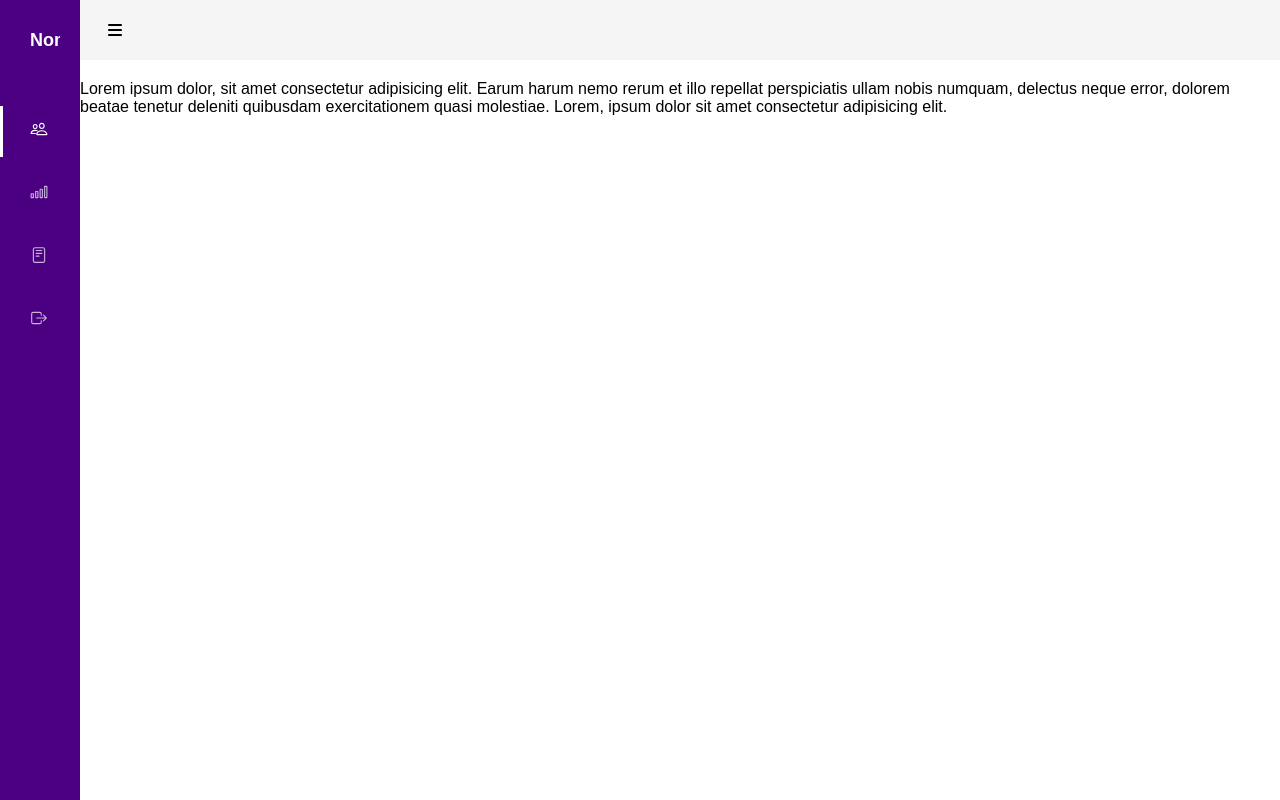
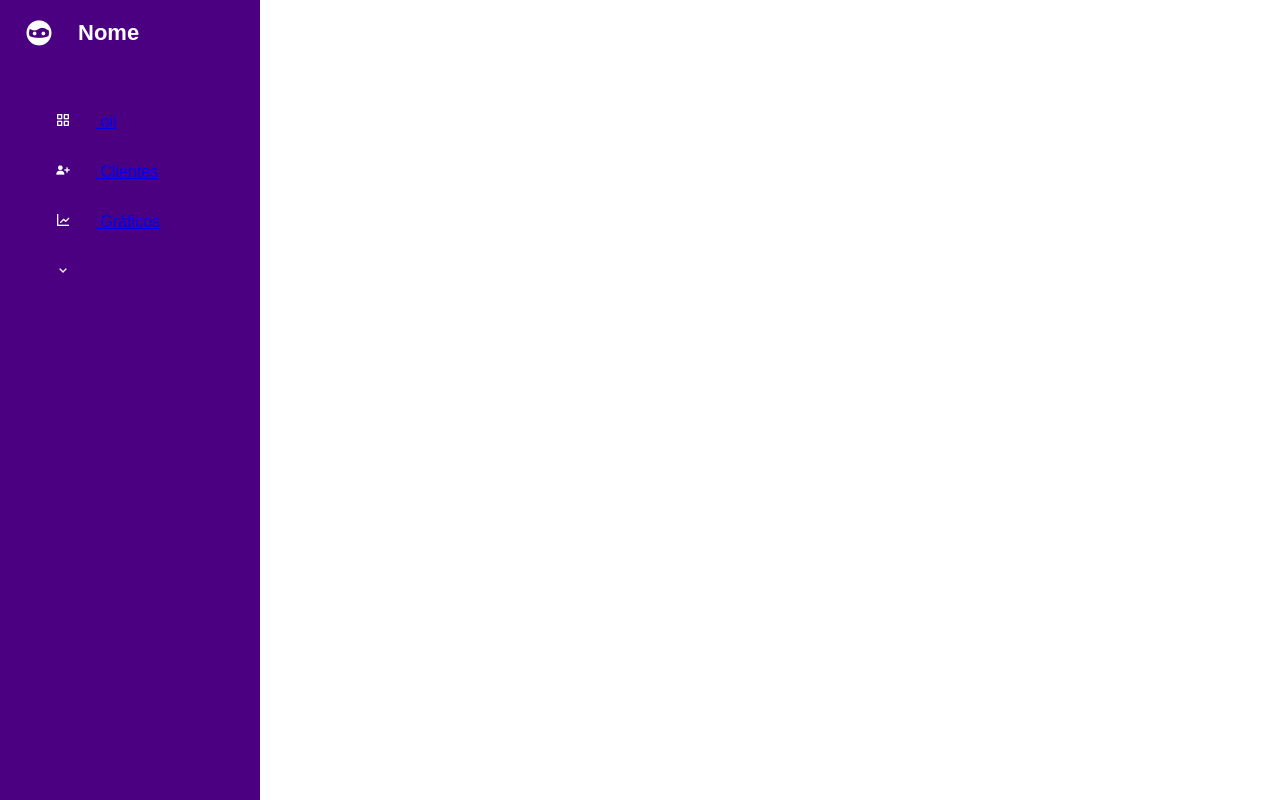
Before and after one commit to brunabrits/TCC_CS, a PHP site: page /includes/telaLogin/painelTeste.php in a window 1280 px wide. Run offline with PHP 8.4, Linux system fonts and the light colour scheme; the visitor is signed in with stand-in values (Sample User, id 1); some libraries are stand-ins or nearby versions.

Commit message:
menu login

```diff
--- a/includes/telaLogin/painelTeste.php
+++ b/includes/telaLogin/painelTeste.php
@@ -5,6 +5,7 @@
     <meta charset="UTF-8">
     <meta http-equiv="X-UA-Compatible" content="IE=edge">
     <meta name="viewport" content="width=device-width, initial-scale=1.0">
+    <link href='https://unpkg.com/boxicons@2.1.2/css/boxicons.min.css' rel='stylesheet'>
     <script src="https://kit.fontawesome.com/41bcea2ae3.js" crossorigin="anonymous"></script>
     <script type="module" src="https://unpkg.com/ionicons@5.5.2/dist/ionicons/ionicons.esm.js"></script>
     <script nomodule src="https://unpkg.com/ionicons@5.5.2/dist/ionicons/ionicons.js"></script>
@@ -14,148 +15,72 @@
             margin: 0;
             padding: 0;
             box-sizing: border-box;
-            text-decoration: none;
+            /* text-decoration: none; */
             font-family: Arial, Helvetica, sans-serif;
         }
 
 
-        header{
-            width: 100%;
-            height: 60px;
-            background: #f5f5f5;
-            display: flex;
-            align-items: center;
-            position:fixed;
+
+
+        .sidebar{
+            position: fixed;
             top: 0;
-            z-index: 200;
+            left: 0;
+            height: 100%;
+            width: 260px;
+            background:  rgb(75,0,130);
 
         }
 
-        .icon_menu{
-            width: 50px;
-            height: 100%;
+        .sidebar .logo-details{
+            height: 65px;
+            width: 100%;
             display: flex;
-            justify-content: center;
             align-items: center;
-            transform: translatex(10px)
-        }
-
-        .icon_menu span{
-            font-size: 20px;
-            cursor: pointer;
-            position: absolute;
-        }
-
-        .menu_side{
-            width: 80px;
-            height: 100%;
-            background:  rgb(75,0,130);
-            position: fixed;
-            top: 0;
-            left: 0;
-            color: white;
-            font-size: 18px;
-            z-index: 300;
-            overflow: hidden;
-            overflow-y: scroll;
-            border-right: 20px solid rgb(75,0,130);
-            transition: all 300ms cubic-bezier(0.785, 0.135, 0.15, 0.86);
-
 
         }
 
-        .menu_side::-webkit-scrollbar{
-            display: none;
+        .sidebar .logo-details i{
+            font-size: 30px;
+            color: #fff;
+
+            height: 50px;
+            min-width: 78px;
+            text-align: center;
+            line-height: 50px;
+
         }
 
-        .menu_side{
-            -ms-overflow-style: none;
-            scrollbar-width: none;
+        .sidebar .logo-details .logo_name{
+            font-size: 22px;
+            color: #fff;
+            font-weight: 600;
+        }
+
+        .sidebar .nav-links{
+            background: rgb(75,0,130);
+            height: 100%;
+            padding: 30px;
+        }
+
+        .sidebar .nav-links li{
+            list-style: none;
+            position: relative;
+
+        }
+
+        .sidebar .nav-links li i{
+            height: 50px;
+            min-width: 66px;
+            text-align: center;
+            line-height: 50px;
+            color: #fff;
         }
 
 
-        body{
-             margin-left: 80px;
-             transition: margin-left 300ms cubic-bezier(0.785, 0.135, 0.15, 0.86);
-             margin-top: 80px;
 
-        }
 
-        .name_page{
-            padding: 20px 30px;
-            display: flex;
-            align-items: center;
-            margin-top: 10px;
 
-        }
-
-        .name_page span{
-            margin-right: 20px;
-            width: 20px;
-        }
-
-        .options_menu{
-            padding: 20px 30px;
-            position: absolute;
-            top: 80px;
-        }
-
-        .options_menu a{
-            color: #ffffffb2;
-            cursor: default;
-            display: block;
-            position: relative;
-            transition: color 300ms;
-        }
-
-        .options_menu a:hover{
-            color: white;
-        }
-
-        .options_menu .option{
-            padding: 20px 0px;
-            display: flex ;
-            align-items: center;
-            position: relative;
-        }
-
-        .options_menu .option span{
-            margin-right: 20px;
-            width: 20px;
-            cursor: pointer;
-
-        }
-
-        .options_menu .option h4{
-            font-weight: 300;
-            cursor: pointer;
-        }
-
-        a.selected{
-            color: #fff;
-        }
-
-        .selected:before{
-            content: '';
-            width: 3px;
-            height: 80%;
-            background-color: white;
-            position: absolute;
-            top: 10%;
-            left: -30px;
-
-        }
-
-        /* Class para usar em JavaScript */
-
-        .body_move{
-            margin-left: 250px;
-
-        }
-
-        .menu_side_move{
-            width: 250px;
-        }
 
 
     </style>
@@ -176,65 +101,44 @@
         $Logado = ($_SESSION['Usuario']);
     ?>
 
-     <header>
-          <div class="icon_menu">
-              <i class="fas fa-bars" id="btn_open"></i>
-          </div>
-     </header>
+    <div class="sidebar">
+        <div class="logo-details">
+           <i class='bx bxs-face-mask'></i>
+           <span class="logo_name">Nome</span>
+        </div>
+        <ul class="nav-links">
+            <li>
+                <a href="#">
+                  <i class='bx bx-grid-alt'></i>
+                  <span class="link_name">oii</span>
+                </a>
+            </li>
 
-          <div class="menu_side" id="menu_side">
-              <div class="name_page">
-                  <!-- <i class="fab fa-youtube"></i> -->
-                  <h4>Nome</h4>
-              </div>
+            <li>
+                <a href="#">
+                <i class='bx bxs-user-plus' ></i>
+                  <span class="link_name">Clientes</span>
+                </a>
+            </li>
 
-          <div class="options_menu">
+            <li>
+                <div class="iocn-link">
+                  <a href="#">
+                    <i class='bx bx-line-chart'></i>
+                    <span class="link_name">Gráficos</span>
+                  </a>
+                    <i class='bx bx-chevron-down'></i>
+                </div>
+            </li>
+        </ul>
+    </div>
 
 
-              <a href="#" class="selected">
-                  <div class="option">
-                      <!-- <i class="fas fa-home" title="Gráficos">Início</i> -->
-                        <span><ion-icon name="people-outline"></ion-icon></span>
-                        <span class="title">Clientes</span>
-                  </div>
-              </a>
-
-              <a href="#">
-                  <div class="option">
-                      <!-- <i class="fas fa-home" title="graficos">Gráficos</i> -->
-                       <span><ion-icon name="cellular-outline"></ion-icon></span>
-                       <span class="title">Gráficos</span>
-                  </div>
-              </a>
-
-               <a href="#">
-                  <div class="option">
-                       <span><ion-icon name="reader-outline"></ion-icon></span>
-                       <span class="title">Pesquisas</span>
-                  </div>
-              </a>
 
 
-              <a href="#">
-                  <div class="option">
-                      <span><ion-icon name="exit-outline"></ion-icon></span>
-                      <span class="title">Sair</span>
-                  </div>
-              </a>
 
 
-          </div>
-    </div>
-<main>
-    <p>
-        Lorem ipsum dolor, sit amet consectetur adipisicing elit.
-         Earum harum nemo rerum et illo repellat perspiciatis ullam nobis numquam,
-         delectus neque error,
-         dolorem beatae tenetur deleniti quibusdam exercitationem quasi molestiae.
-         Lorem, ipsum dolor sit amet consectetur adipisicing elit.
 
-    </p>
-</main>
           <script src="script.js"></script>
           <script type="module" src="https://unpkg.com/ionicons@5.5.2/dist/ionicons/ionicons.esm.js"></script>
           <script nomodule src="https://unpkg.com/ionicons@5.5.2/dist/ionicons/ionicons.js"></script>
```
